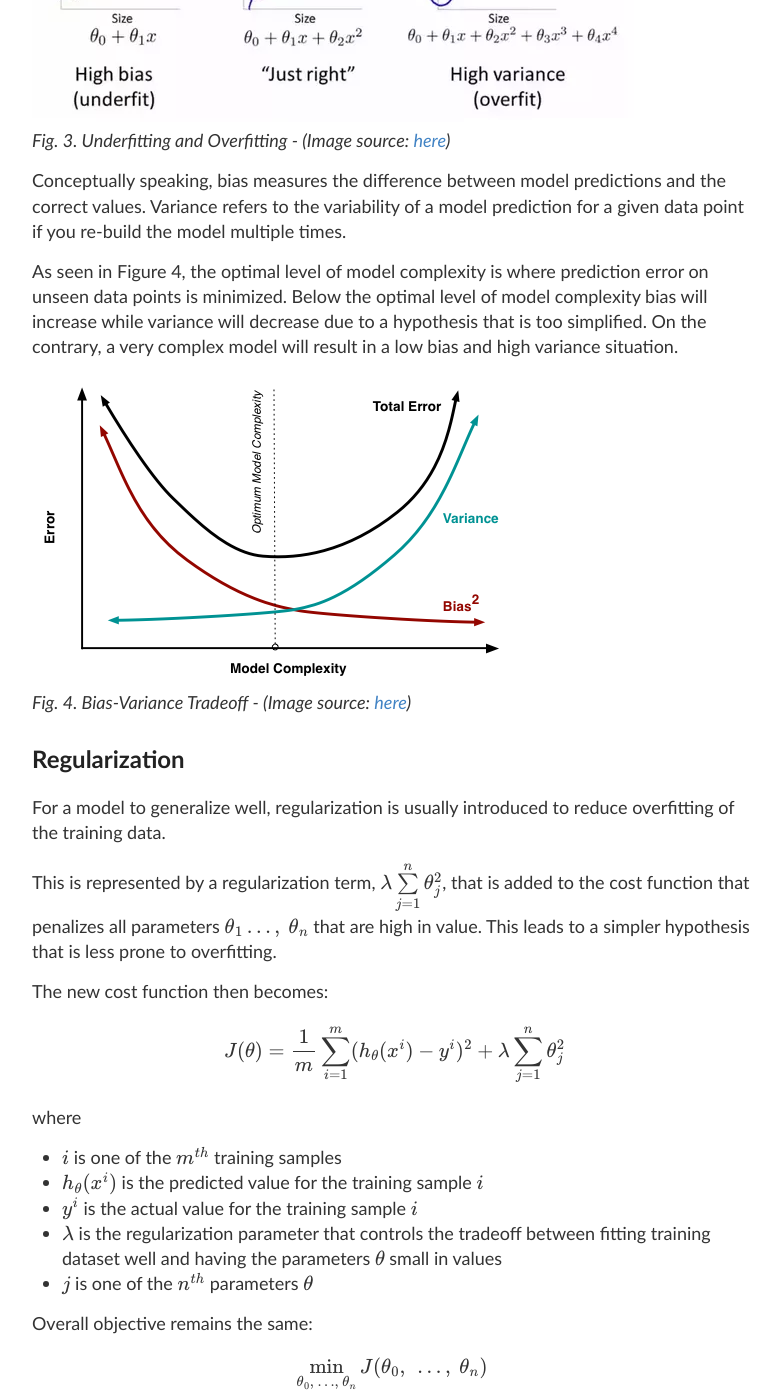
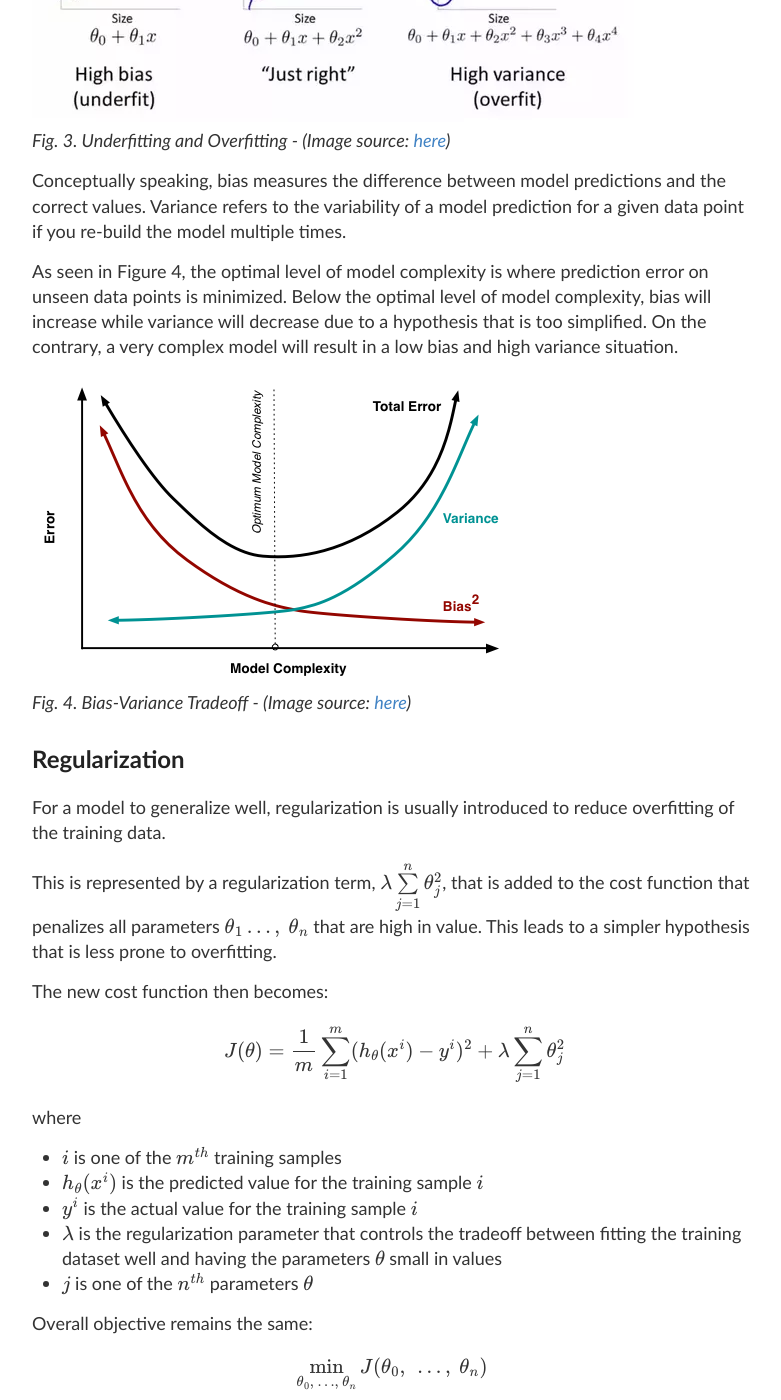
Before and after one commit to wngaw/wngaw.github.io, a Jekyll site: the page built from _posts/2019-04-16-logistic-regression.md, in a window 1280 px wide and 1400 px high, scrolled down 4036 px. Shown: the whole window, without its empty margins (248-1029 px from the left). Built offline with Jekyll 4.4.1, drawn with Linux system fonts in a browser that asks for light colours; formulas are drawn with MathJax 3; some of the changed text lies outside the part shown.

Commit message:
spelling error

```diff
--- a/_posts/2019-04-16-logistic-regression.md
+++ b/_posts/2019-04-16-logistic-regression.md
@@ -134,7 +134,7 @@
 - BFGS
 - L-BFGS
 
-While these advanced algorithms are more complex and difficult to understand, they have the advantages of converging faster and not needing to pick learning rate, $$\alpha$$.
+While these advanced algorithms are more complex and difficult to understand, they have the advantages of converging faster and not needing to pick learning rate $$\alpha$$.
 
 ## Multiclass Classification
 
@@ -164,7 +164,7 @@
 
 Conceptually speaking, bias measures the difference between model predictions and the correct values. Variance refers to the variability of a model prediction for a given data point if you re-build the model multiple times.
 
-As seen in Figure 4, the optimal level of model complexity is where prediction error on unseen data points is minimized. Below the optimal level of model complexity bias will increase while variance will decrease due to a hypothesis that is too simplified. On the contrary, a very complex model will result in a low bias and high variance situation.
+As seen in Figure 4, the optimal level of model complexity is where prediction error on unseen data points is minimized. Below the optimal level of model complexity, bias will increase while variance will decrease due to a hypothesis that is too simplified. On the contrary, a very complex model will result in a low bias and high variance situation.
 
 ![bias_variance_tradeoff]({{ '/images/bias_variance_tradeoff.png' =50x | relative_url }})
 <br />
@@ -190,7 +190,7 @@
 - $$i$$ is one of the $$m^{th}$$ training samples
 - $$h_\theta(x^i)$$ is the predicted value for the training sample $$i$$
 - $$y^i$$ is the actual value for the training sample $$i$$
-- $$\lambda$$ is the regularization parameter that controls the tradeoff between fitting training dataset well and having the parameters $$\theta$$ small in values
+- $$\lambda$$ is the regularization parameter that controls the tradeoff between fitting the training dataset well and having the parameters $$\theta$$ small in values
 - $$j$$ is one of the $$n^{th}$$ parameters $$\theta$$
 
 Overall objective remains the same:
```
Also changed, not shown: other parts of _posts/2019-04-16-logistic-regression.md (+1 -1 lines).
